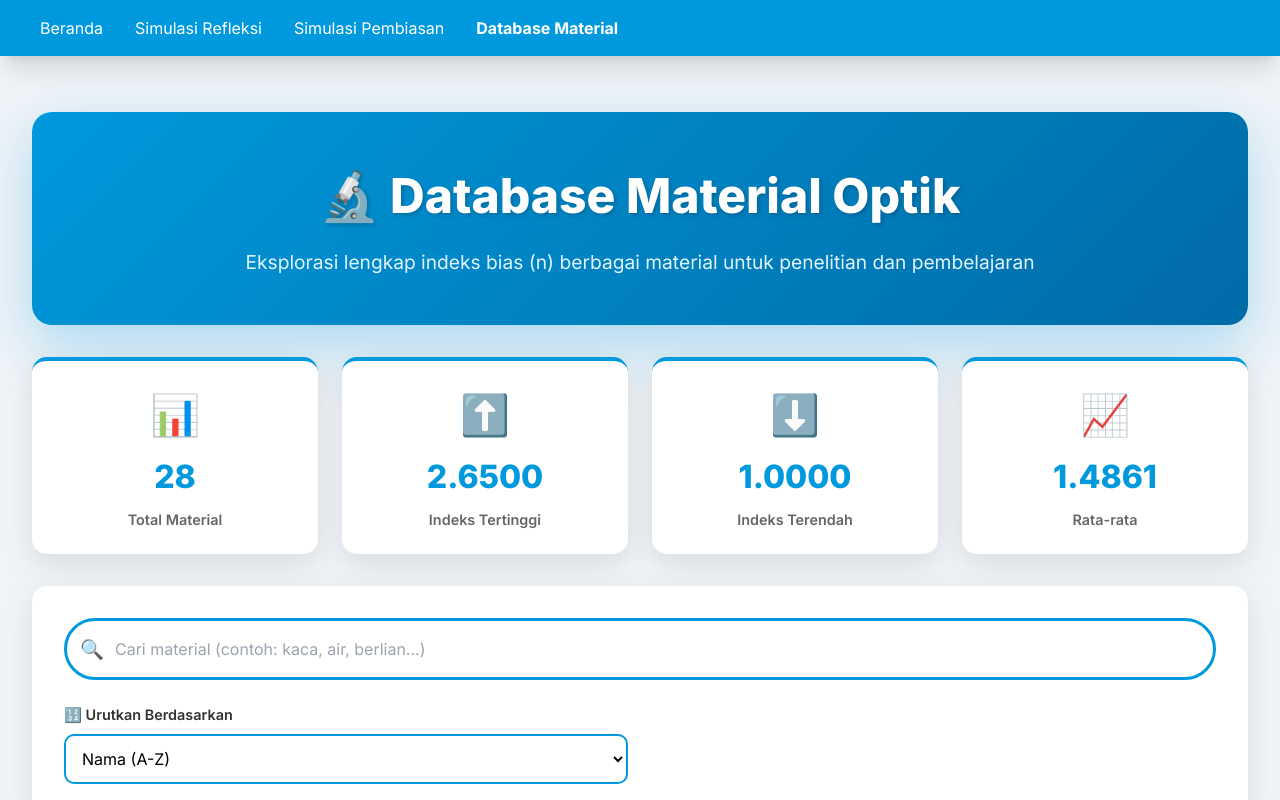
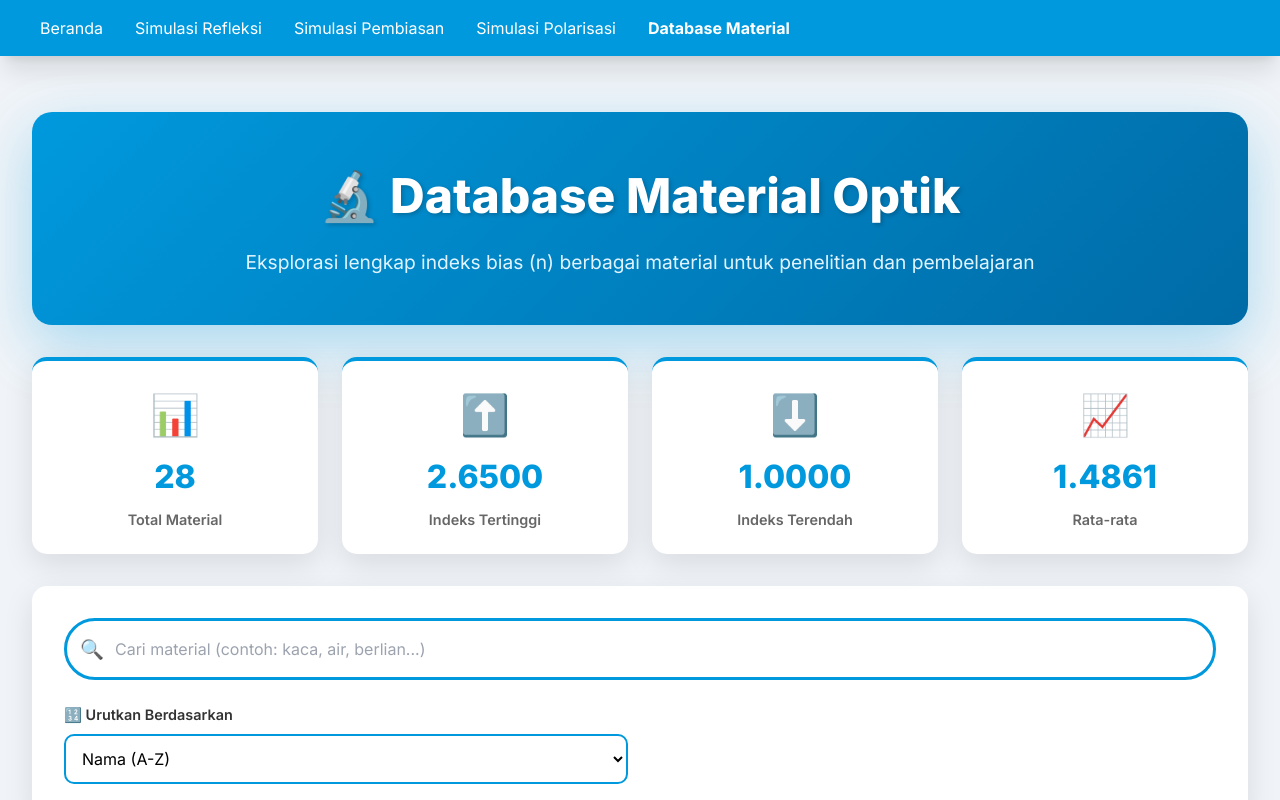
Before and after one commit to agid-prog/fisika-optik-app, a plain HTML site: page material.html in a window 1280 px wide. Shown: the top 800 px of the page. Drawn offline with nearby package versions, Linux system fonts and the light colour scheme.

Commit message:
Update material.html

```diff
--- a/material.html
+++ b/material.html
@@ -378,6 +378,7 @@
                 <a href="index.html" class="text-white px-2 py-1 rounded-md text-sm md:text-base font-medium hover:bg-theme-blue-dark transition duration-150">Beranda</a>
                 <a href="refleksi.html" class="text-white px-2 py-1 rounded-md text-sm md:text-base font-medium hover:bg-theme-blue-dark transition duration-150">Simulasi Refleksi</a>
                 <a href="pembiasaan.html" class="text-white px-2 py-1 rounded-md text-sm md:text-base font-medium hover:bg-theme-blue-dark transition duration-150">Simulasi Pembiasan</a>
+                 <a href="polarisasi.html" class="text-white px-2 py-1 rounded-md text-sm md:text-base font-medium hover:bg-theme-blue-dark transition duration-150">Simulasi Polarisasi</a>
                 <a href="material.html" class="text-white px-2 py-1 rounded-md text-sm md:text-base font-bold hover:bg-theme-blue-dark transition duration-150">Database Material</a>
             </div>
         </div>
```
